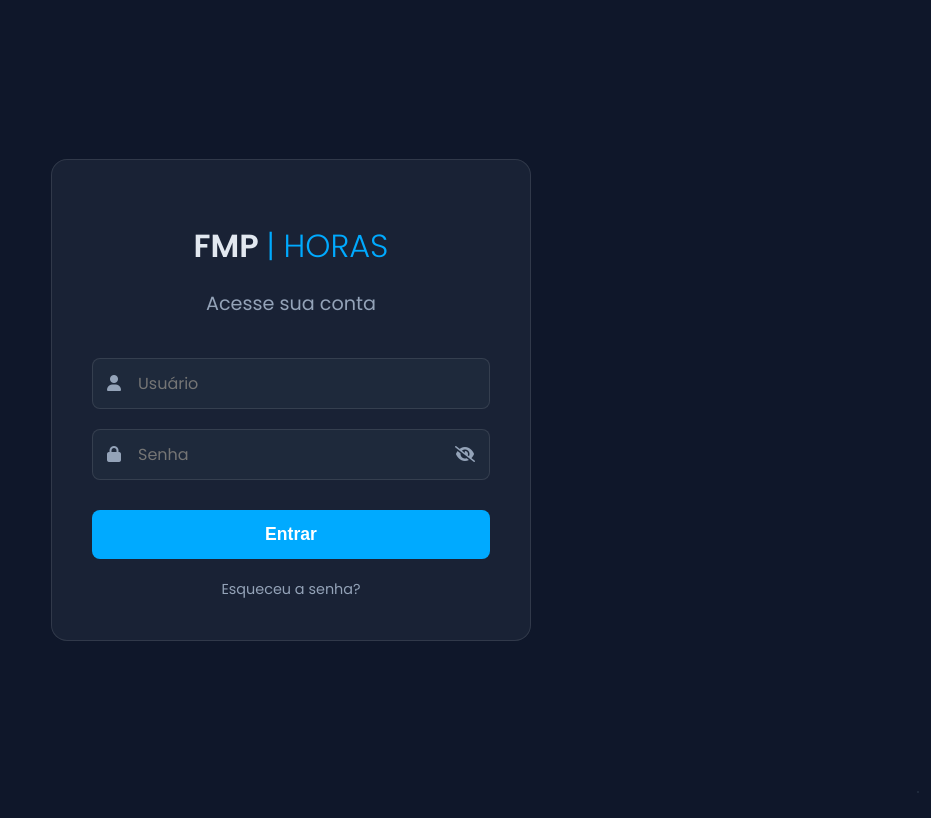
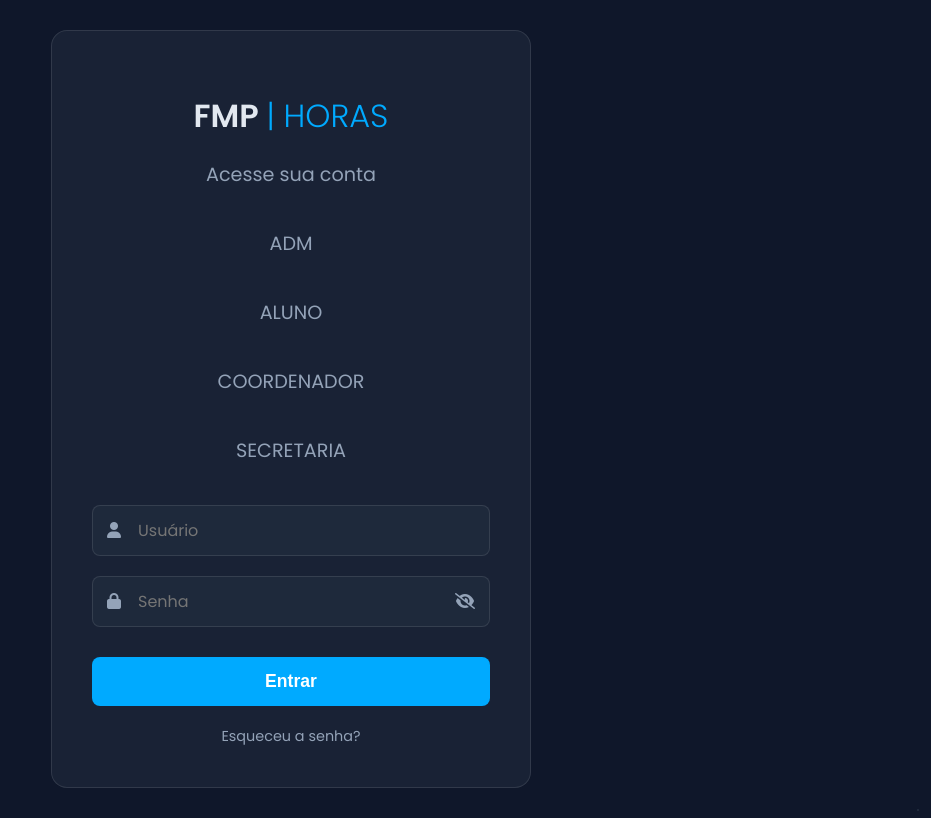
Before and after one commit to MariaEduarda1306/telas, a plain HTML site: page inicio.html in a window 1280 px wide. Shown: the whole page, without its empty margins (349-1280 px from the left). Drawn offline with Linux system fonts and the light colour scheme.

Commit message:
Update inicio.html

```diff
--- a/inicio.html
+++ b/inicio.html
@@ -15,6 +15,11 @@
         <div id="login-form-wrapper" class="form-wrapper">
             <h1 class="logo-header">FMP <span>| HORAS</span></h1>
             <p class="login-title">Acesse sua conta</p>
+            <p href="dashboard administrador.html" class="login-title">ADM</p>
+            <p href="dashboard alunos.html" class="login-title">ALUNO</p>
+            <p href="dashboard coordenador.html" class="login-title">COORDENADOR</p>
+            <p href="dashboard secretaria.html" class="login-title">SECRETARIA</p>
+
             <form>
                 <div class="form-group">
                     <div class="input-wrapper">
```
